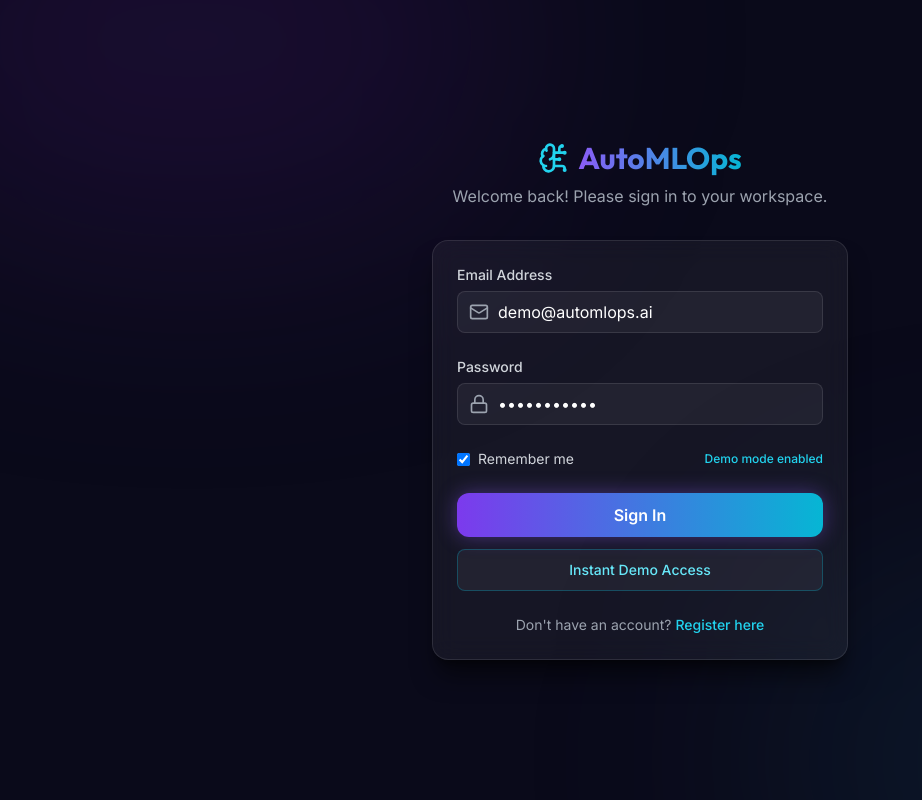
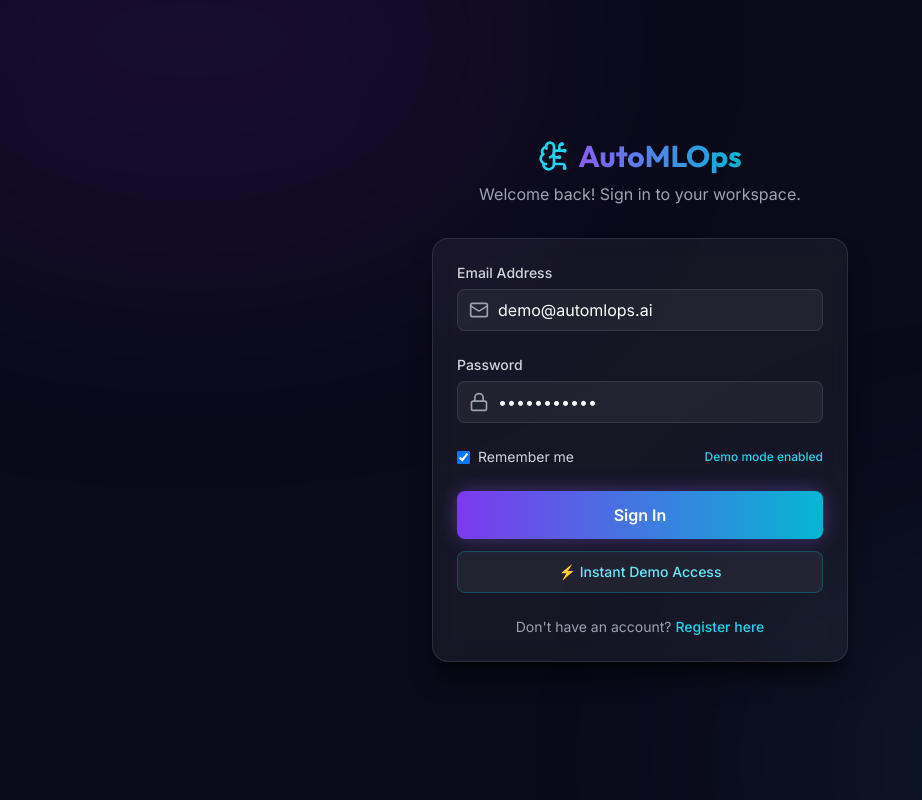
Before and after one commit to NeeliSaiHakesh/orvin, a Next.js app in the folder frontend/: page /auth/login in a window 1280 px wide. Shown: the whole page, without its empty margins (0-922 px from the left). Built offline with nearby package versions, Linux system fonts and the light colour scheme.

Commit message:
Fix hydration mismatch breaking click handlers - rewrite login page and store

```diff
--- a/frontend/src/app/auth/login/page.tsx
+++ b/frontend/src/app/auth/login/page.tsx
@@ -1,62 +1,86 @@
 "use client";
-import React, { useState } from 'react';
+import React, { useState, useCallback } from 'react';
 import Link from 'next/link';
-import { useRouter } from 'next/navigation';
-import { BrainCircuit, Mail, Lock, AlertCircle } from 'lucide-react';
-import { Button } from '@/components/ui/Button';
-import { Input } from '@/components/ui/Input';
-import { Card, CardBody } from '@/components/ui/Card';
-import { useAuthStore } from '@/lib/store';
-import { api } from '@/lib/api';
+import { BrainCircuit, Mail, Lock, AlertCircle, Loader2 } from 'lucide-react';
 
 export default function LoginPage() {
-  const { login } = useAuthStore();
   const [email, setEmail] = useState('demo@automlops.ai');
   const [password, setPassword] = useState('password123');
   const [loading, setLoading] = useState(false);
   const [error, setError] = useState<string | null>(null);
 
-  const executeLogin = async (loginEmail?: string, loginPassword?: string) => {
-    const finalEmail = (loginEmail || email || 'demo@automlops.ai').trim();
-    const finalPassword = (loginPassword || password || 'password123').trim();
+  const doLogin = useCallback(async (overrideEmail?: string, overridePassword?: string) => {
+    const finalEmail = (overrideEmail || email || 'demo@automlops.ai').trim();
+    const finalPassword = (overridePassword || password || 'password123').trim();
 
     setLoading(true);
     setError(null);
 
+    // Save user to localStorage immediately (works regardless of API)
+    const userName = finalEmail.split('@')[0] || 'Engineer';
+    const userObj = { id: 'user-1', name: userName, email: finalEmail };
+
     try {
-      const res = await api.auth.login({ email: finalEmail, password: finalPassword });
-      const token = res.access_token || 'demo-token';
-      const userName = finalEmail.split('@')[0] || 'Engineer';
-      login(token, { id: 'user-1', name: userName, email: finalEmail });
+      // Try real API login with a short timeout
+      const controller = new AbortController();
+      const timeoutId = setTimeout(() => controller.abort(), 3000);
+
+      const response = await fetch('http://127.0.0.1:8000/api/v1/auth/login', {
+        method: 'POST',
+        headers: { 'Content-Type': 'application/json' },
+        body: JSON.stringify({ email: finalEmail, password: finalPassword }),
+        signal: controller.signal,
+      });
+      clearTimeout(timeoutId);
+
+      if (response.ok) {
+        const data = await response.json();
+        localStorage.setItem('token', data.access_token);
+      } else {
+        // API returned error - use demo token
+        localStorage.setItem('token', 'demo-session-token');
+      }
+    } catch {
+      // Network error or timeout - use demo token
+      localStorage.setItem('token', 'demo-session-token');
+    }
+
+    // Always save user and redirect
+    localStorage.setItem('user', JSON.stringify(userObj));
+
+    // Hard redirect - guaranteed to work
     window.location.href = '/dashboard';
-    } catch (err: any) {
-      console.warn("API login notice:", err);
-      // Seamless demo fallback - instant transition
-      const userName = finalEmail.split('@')[0] || 'Demo Engineer';
-      login('demo-session-token', { id: 'user-demo', name: userName, email: finalEmail });
-      window.location.href = '/dashboard';
-    } finally {
-      setLoading(false);
-    }
+  }, [email, password]);
+
+  const handleFormSubmit = (e: React.FormEvent) => {
+    e.preventDefault();
+    doLogin();
   };
 
-  const handleSubmit = (e: React.FormEvent) => {
+  const handleSignInClick = (e: React.MouseEvent) => {
     e.preventDefault();
-    executeLogin();
+    e.stopPropagation();
+    doLogin();
+  };
+
+  const handleDemoClick = (e: React.MouseEvent) => {
+    e.preventDefault();
+    e.stopPropagation();
+    doLogin('demo@automlops.ai', 'password123');
   };
 
   return (
-    <div className="min-h-screen flex items-center justify-center relative overflow-hidden bg-background">
-      <div className="absolute top-[-20%] left-[-10%] w-[50%] h-[50%] bg-purple-900/20 blur-[120px] rounded-full pointer-events-none"></div>
-      <div className="absolute bottom-[-20%] right-[-10%] w-[50%] h-[50%] bg-cyan-900/20 blur-[120px] rounded-full pointer-events-none"></div>
+    <div className="min-h-screen flex items-center justify-center relative overflow-hidden" style={{ backgroundColor: '#0a0a1a' }}>
+      <div className="absolute top-[-20%] left-[-10%] w-[50%] h-[50%] bg-purple-900/20 blur-[120px] rounded-full pointer-events-none" />
+      <div className="absolute bottom-[-20%] right-[-10%] w-[50%] h-[50%] bg-cyan-900/20 blur-[120px] rounded-full pointer-events-none" />
 
-      <div className="w-full max-w-md z-10 p-4">
+      <div className="w-full max-w-md relative z-10 p-4">
         <div className="text-center mb-8">
           <Link href="/" className="inline-flex items-center gap-2 text-3xl font-bold font-heading mb-2">
             <BrainCircuit className="text-cyan-400 w-8 h-8" />
             <span className="gradient-text">AutoMLOps</span>
           </Link>
-          <p className="text-gray-400">Welcome back! Please sign in to your workspace.</p>
+          <p className="text-gray-400">Welcome back! Sign in to your workspace.</p>
         </div>
 
         {error && (
@@ -66,29 +90,45 @@ export default function LoginPage() {
           </div>
         )}
 
-        <Card glow className="animate-slide-up">
-          <CardBody>
-            <form onSubmit={handleSubmit} className="space-y-6">
-              <Input
-                label="Email Address"
+        <div className="glass animate-slide-up" style={{ boxShadow: '0 0 30px rgba(139, 92, 246, 0.15)' }}>
+          <div className="p-6">
+            <form onSubmit={handleFormSubmit} className="space-y-6">
+              <div className="w-full flex flex-col gap-1.5">
+                <label className="text-sm font-medium text-gray-300">Email Address</label>
+                <div className="relative">
+                  <div className="absolute left-3 top-1/2 -translate-y-1/2 text-gray-400">
+                    <Mail className="w-5 h-5" />
+                  </div>
+                  <input
                     type="email"
                     placeholder="demo@automlops.ai"
                     value={email}
                     onChange={(e) => setEmail(e.target.value)}
-                icon={<Mail className="w-5 h-5" />}
                     required
+                    className="w-full bg-white/5 border border-white/10 rounded-lg px-4 py-2 pl-10 text-white placeholder:text-gray-500 focus:outline-none focus:ring-2 focus:ring-purple-500/50 focus:border-purple-500/50 transition-all"
                   />
-              <Input
-                label="Password"
+                </div>
+              </div>
+
+              <div className="w-full flex flex-col gap-1.5">
+                <label className="text-sm font-medium text-gray-300">Password</label>
+                <div className="relative">
+                  <div className="absolute left-3 top-1/2 -translate-y-1/2 text-gray-400">
+                    <Lock className="w-5 h-5" />
+                  </div>
+                  <input
                     type="password"
                     placeholder="••••••••"
                     value={password}
                     onChange={(e) => setPassword(e.target.value)}
-                icon={<Lock className="w-5 h-5" />}
                     required
+                    className="w-full bg-white/5 border border-white/10 rounded-lg px-4 py-2 pl-10 text-white placeholder:text-gray-500 focus:outline-none focus:ring-2 focus:ring-purple-500/50 focus:border-purple-500/50 transition-all"
                   />
+                </div>
+              </div>
+
               <div className="flex justify-between items-center text-sm">
-                <label className="flex items-center gap-2 text-gray-300">
+                <label className="flex items-center gap-2 text-gray-300 cursor-pointer">
                   <input type="checkbox" defaultChecked className="rounded bg-white/10 border-white/20 text-purple-500 focus:ring-purple-500/50" />
                   Remember me
                 </label>
@@ -96,30 +136,45 @@ export default function LoginPage() {
               </div>
 
               <div className="space-y-3">
-                <Button
+                <button
                   type="submit"
-                  className="w-full text-base py-3 cursor-pointer"
-                  isLoading={loading}
-                  onClick={() => executeLogin()}
+                  disabled={loading}
+                  onClick={handleSignInClick}
+                  className="w-full inline-flex items-center justify-center rounded-lg font-semibold text-base py-3 text-white transition-all cursor-pointer disabled:opacity-70 disabled:cursor-not-allowed focus:outline-none focus:ring-2 focus:ring-purple-500 focus:ring-offset-2 focus:ring-offset-[#0a0a1a]"
+                  style={{
+                    background: 'linear-gradient(to right, #7C3AED, #06B6D4)',
+                    boxShadow: '0 0 20px rgba(139, 92, 246, 0.4)',
+                  }}
                 >
-                  Sign In
-                </Button>
+                  {loading ? (
+                    <>
+                      <Loader2 className="animate-spin -ml-1 mr-2 h-4 w-4" />
+                      Signing in...
+                    </>
+                  ) : (
+                    'Sign In'
+                  )}
+                </button>
 
                 <button
                   type="button"
-                  onClick={() => executeLogin('demo@automlops.ai', 'password123')}
-                  className="w-full py-2.5 px-4 rounded-lg bg-white/5 hover:bg-white/10 border border-cyan-500/30 text-cyan-300 text-sm font-medium transition-all flex items-center justify-center gap-2 cursor-pointer"
+                  onClick={handleDemoClick}
+                  disabled={loading}
+                  className="w-full py-2.5 px-4 rounded-lg bg-white/5 hover:bg-white/10 border border-cyan-500/30 text-cyan-300 text-sm font-medium transition-all flex items-center justify-center gap-2 cursor-pointer disabled:opacity-70"
                 >
-                  Instant Demo Access
+                  ⚡ Instant Demo Access
                 </button>
               </div>
             </form>
 
             <div className="mt-6 text-center text-sm text-gray-400">
-              Don&apos;t have an account? <Link href="/auth/register" className="text-cyan-400 hover:text-cyan-300 font-medium">Register here</Link>
+              Don&apos;t have an account?{' '}
+              <Link href="/auth/register" className="text-cyan-400 hover:text-cyan-300 font-medium">
+                Register here
+              </Link>
             </div>
-          </CardBody>
-        </Card>
+          </div>
+        </div>
       </div>
     </div>
   );
--- a/frontend/src/app/dashboard/page.tsx
+++ b/frontend/src/app/dashboard/page.tsx
@@ -10,11 +10,12 @@ import { Badge } from '@/components/ui/Badge';
 import { api } from '@/lib/api';
 
 export default function DashboardPage() {
-  const { user } = useAuthStore();
+  const { user, hydrate } = useAuthStore();
   const [projects, setProjects] = useState<any[]>([]);
   const [loading, setLoading] = useState(true);
 
   useEffect(() => {
+    hydrate();
     loadProjects();
   }, []);
 
--- a/frontend/src/components/layout/Navbar.tsx
+++ b/frontend/src/components/layout/Navbar.tsx
@@ -19,8 +19,10 @@ interface NotificationItem {
 
 export function Navbar() {
   const { toggleSidebar } = useUIStore();
-  const { user, logout } = useAuthStore();
+  const { user, logout, hydrate } = useAuthStore();
   const router = useRouter();
+
+  useEffect(() => { hydrate(); }, [hydrate]);
 
   const [showNotifications, setShowNotifications] = useState(false);
   const [notifications, setNotifications] = useState<NotificationItem[]>([
```
Also changed, not shown: frontend/src/lib/store.ts (+18 -21 lines). Lines whose indentation alone changed are shown as unchanged.
